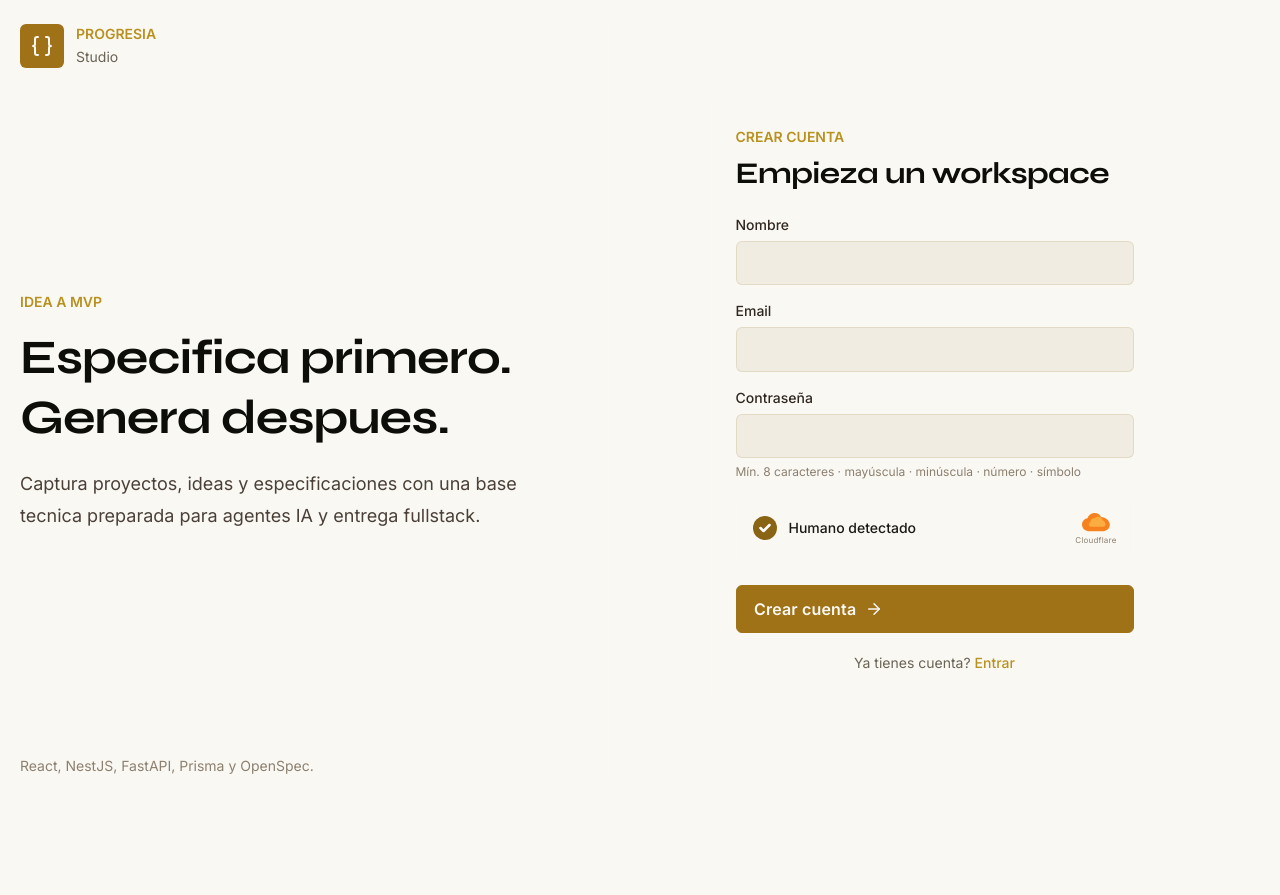
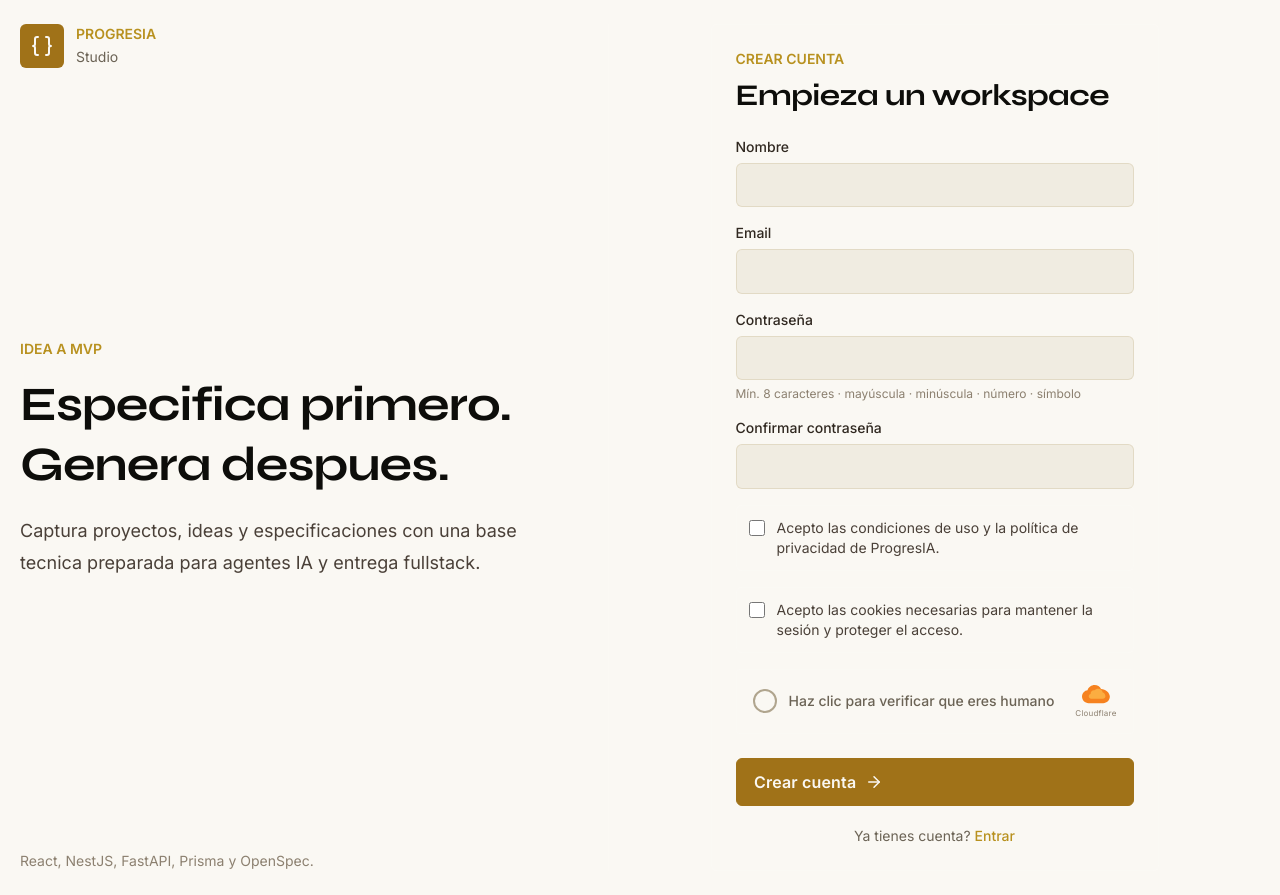
Before and after one commit to seurob/progresia, a React (Vite) app in the folder apps/web/: page /register in a window 1280 px wide. Before the commit the page ends 800 px from the top, so only its background shows below. Built offline with nearby package versions, Linux system fonts and the light colour scheme; no server answers.

Commit message:
Improve registration validation flow

```diff
--- a/apps/web/src/components/CaptchaBox.tsx
+++ b/apps/web/src/components/CaptchaBox.tsx
@@ -27,26 +27,37 @@ function CloudflareIcon() {
 export function CaptchaBox({ onToken }: { readonly onToken: (token: string) => void }) {
   const siteKey = import.meta.env.VITE_CAPTCHA_SITE_KEY as string | undefined;
   const [state, setState] = useState<"idle" | "verifying" | "verified">("idle");
+  const verifyTimerRef = useRef<number | null>(null);
   const onTokenRef = useRef(onToken);
   onTokenRef.current = onToken;
 
   useEffect(() => {
-    if (!siteKey) return;
-    const t1 = setTimeout(() => setState("verifying"), 350);
-    const t2 = setTimeout(() => {
+    return () => {
+      if (verifyTimerRef.current) {
+        window.clearTimeout(verifyTimerRef.current);
+      }
+    };
+  }, []);
+
+  function handleVerify() {
+    if (state !== "idle") return;
+
+    setState("verifying");
+    verifyTimerRef.current = window.setTimeout(() => {
       setState("verified");
       onTokenRef.current(generateToken());
-    }, 1050);
-    return () => {
-      clearTimeout(t1);
-      clearTimeout(t2);
-    };
-  }, [siteKey]);
+    }, 700);
+  }
 
   if (!siteKey) return null;
 
   return (
-    <div className="flex min-h-[65px] items-center justify-between rounded border border-white/10 bg-white/4 px-4 py-3">
+    <button
+      type="button"
+      className="flex min-h-[65px] w-full items-center justify-between rounded border border-white/10 bg-white/4 px-4 py-3 text-left transition-colors hover:border-emerald-400/40 hover:bg-white/6 focus:outline-none focus:ring-2 focus:ring-emerald-400/40"
+      onClick={handleVerify}
+      aria-pressed={state === "verified"}
+    >
       <div className="flex items-center gap-3">
         {state === "verified" ? (
           <div className="flex size-6 shrink-0 items-center justify-center rounded-full bg-emerald-500">
@@ -79,7 +90,9 @@ export function CaptchaBox({ onToken }: { readonly onToken: (token: string) => v
             />
           </svg>
         ) : (
-          <div className="size-6 shrink-0 rounded border-2 border-zinc-600" aria-hidden="true" />
+          <span className="grid size-6 shrink-0 place-items-center rounded-full border-2 border-zinc-600" aria-hidden="true">
+            <span className="size-2.5 rounded-full bg-transparent" />
+          </span>
         )}
 
         <span
@@ -88,14 +101,14 @@ export function CaptchaBox({ onToken }: { readonly onToken: (token: string) => v
           }`}
         >
           {state === "verified"
-            ? "Humano detectado"
+            ? "Verificación completada"
             : state === "verifying"
-              ? "Verificando..."
-              : "No soy un robot"}
+              ? "Comprobando navegador..."
+              : "Haz clic para verificar que eres humano"}
         </span>
       </div>
 
       <CloudflareIcon />
-    </div>
+    </button>
   );
 }
--- a/apps/web/src/routes/AuthPage.tsx
+++ b/apps/web/src/routes/AuthPage.tsx
@@ -15,7 +15,10 @@ const PASSWORD_REGEX = /^(?=.*[a-z])(?=.*[A-Z])(?=.*\d)(?=.*[!@#$%^&*()\-_=+{};:
 const baseSchema = z.object({
   name: z.string(),
   email: z.string().email("Introduce un email válido"),
-  password: z.string().min(8, "Mínimo 8 caracteres")
+  password: z.string().min(8, "Mínimo 8 caracteres"),
+  confirmPassword: z.string().optional(),
+  termsAccepted: z.boolean().optional(),
+  cookiesAccepted: z.boolean().optional()
 });
 
 function buildSchema(isRegister: boolean) {
@@ -26,6 +29,15 @@ function buildSchema(isRegister: boolean) {
     }
     if (!PASSWORD_REGEX.test(data.password)) {
       ctx.addIssue({ code: z.ZodIssueCode.custom, message: "Debe incluir mayúscula, minúscula, número y carácter especial (!@#$%...)", path: ["password"] });
+    }
+    if (data.confirmPassword !== data.password) {
+      ctx.addIssue({ code: z.ZodIssueCode.custom, message: "Las contraseñas deben ser idénticas", path: ["confirmPassword"] });
+    }
+    if (!data.termsAccepted) {
+      ctx.addIssue({ code: z.ZodIssueCode.custom, message: "Debes aceptar las condiciones para crear la cuenta", path: ["termsAccepted"] });
+    }
+    if (!data.cookiesAccepted) {
+      ctx.addIssue({ code: z.ZodIssueCode.custom, message: "Debes aceptar el uso de cookies necesarias", path: ["cookiesAccepted"] });
     }
   });
 }
@@ -43,7 +55,10 @@ export function AuthPage({ mode }: Readonly<{ mode: "login" | "register" }>) {
     defaultValues: {
       name: "",
       email: "",
-      password: ""
+      password: "",
+      confirmPassword: "",
+      termsAccepted: false,
+      cookiesAccepted: false
     }
   });
 
@@ -55,7 +70,7 @@ export function AuthPage({ mode }: Readonly<{ mode: "login" | "register" }>) {
     setServerError(null);
     const endpoint = isRegister ? "/auth/register" : "/auth/login";
     const payload = isRegister
-      ? { ...values, captchaToken }
+      ? { name: values.name, email: values.email, password: values.password, captchaToken }
       : { email: values.email, password: values.password, captchaToken };
 
     try {
@@ -114,6 +129,41 @@ export function AuthPage({ mode }: Readonly<{ mode: "login" | "register" }>) {
             >
               <input className="input" type="password" {...form.register("password")} autoComplete={isRegister ? "new-password" : "current-password"} />
             </FormField>
+            {isRegister ? (
+              <>
+                <FormField label="Confirmar contraseña" error={form.formState.errors.confirmPassword?.message}>
+                  <input className="input" type="password" {...form.register("confirmPassword")} autoComplete="new-password" />
+                </FormField>
+
+                <label className="flex items-start gap-3 rounded-md border border-white/10 bg-white/4 p-3 text-sm text-zinc-300">
+                  <input
+                    type="checkbox"
+                    className="mt-0.5 size-4 shrink-0 accent-emerald-400"
+                    {...form.register("termsAccepted")}
+                  />
+                  <span>
+                    Acepto las condiciones de uso y la política de privacidad de ProgresIA.
+                    {form.formState.errors.termsAccepted ? (
+                      <span className="mt-1 block text-xs text-rose-300">{form.formState.errors.termsAccepted.message}</span>
+                    ) : null}
+                  </span>
+                </label>
+
+                <label className="flex items-start gap-3 rounded-md border border-white/10 bg-white/4 p-3 text-sm text-zinc-300">
+                  <input
+                    type="checkbox"
+                    className="mt-0.5 size-4 shrink-0 accent-emerald-400"
+                    {...form.register("cookiesAccepted")}
+                  />
+                  <span>
+                    Acepto las cookies necesarias para mantener la sesión y proteger el acceso.
+                    {form.formState.errors.cookiesAccepted ? (
+                      <span className="mt-1 block text-xs text-rose-300">{form.formState.errors.cookiesAccepted.message}</span>
+                    ) : null}
+                  </span>
+                </label>
+              </>
+            ) : null}
             <CaptchaBox onToken={setCaptchaToken} />
           </div>
 
```
